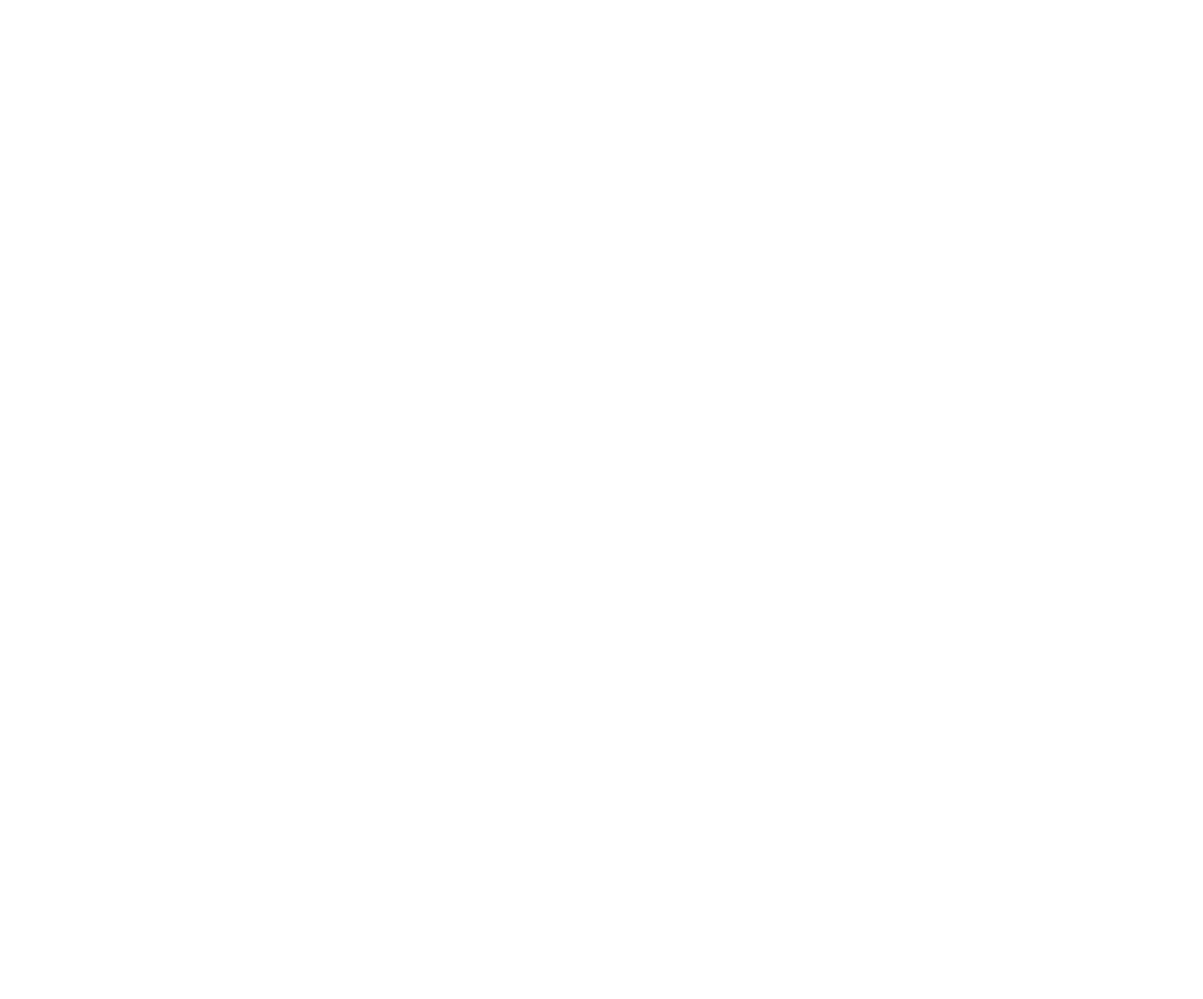
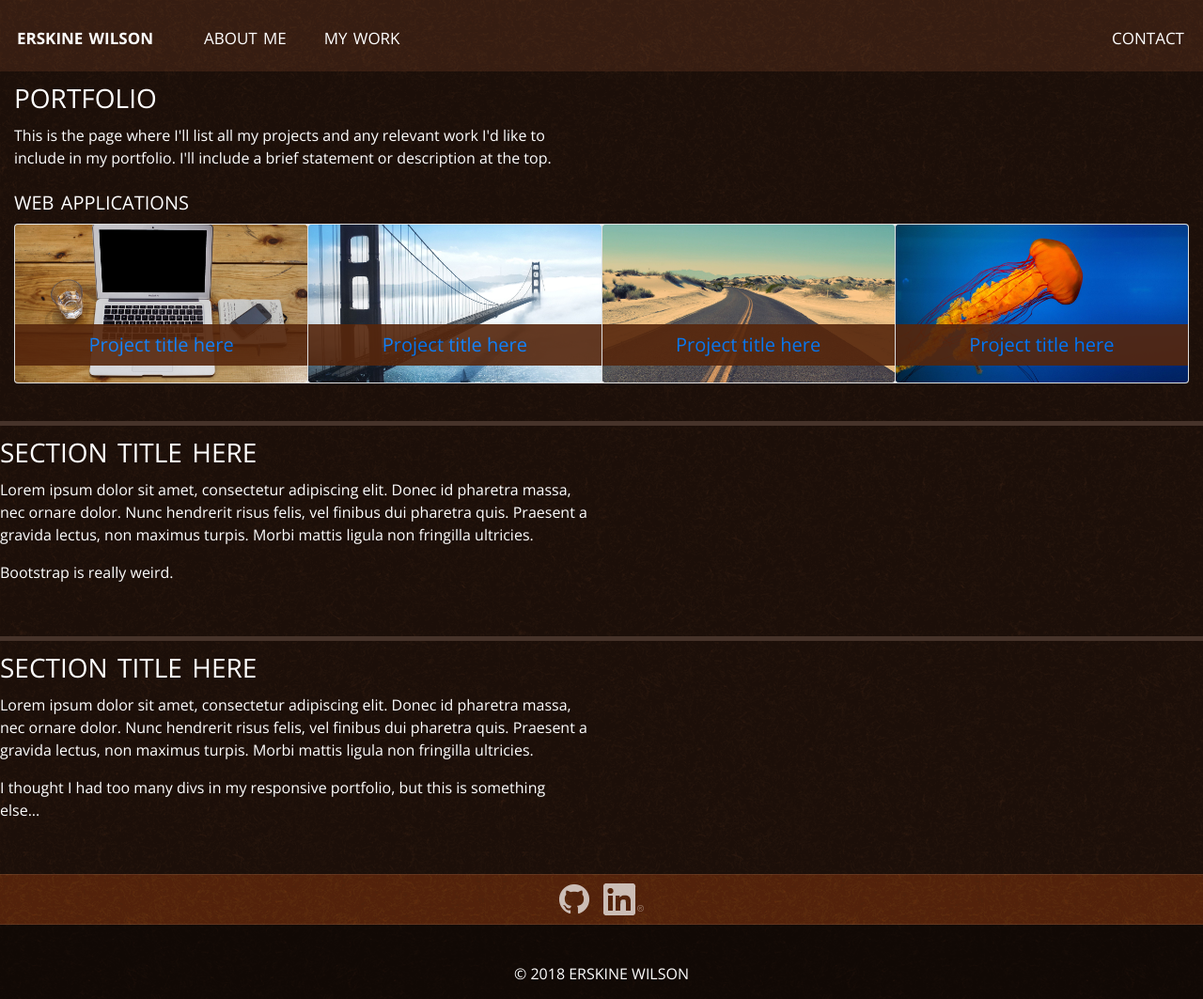
Before and after one commit to erskine1/Bootstrap-Portfolio, a plain HTML site: page portfolio.html in a window 1280 px wide. Shown: the whole page at 94% size. Before the commit the page ends 800 px from the top, so only its background shows below. Drawn offline with nearby package versions, Linux system fonts and the light colour scheme.

Commit message:
made card titles into links

```diff
--- a/assets/css/style.css
+++ b/assets/css/style.css
@@ -2,6 +2,18 @@ body {
   background-image: url("../images/zwartevilt_brown.png");
   color: #ffffff;
   font-family: 'Open Sans', Arial, sans-serif;
+}
+
+h1, h2, h3, .navbar-brand, li a {
+  font-variant: small-caps;
+}
+
+.navbar-brand, li a {
+  font-size: 24px;
+}
+
+.navbar-brand {
+  font-weight: 700;
 }
 
 .navbar, .navbar-expand-lg, .navbar-light, .bg-light {
@@ -15,7 +27,7 @@ body {
 
 .navbar-light .navbar-brand {
   color: #fff;
-  padding: 16px;
+  padding: 18px;
 }
 
 .navbar {
--- a/portfolio.html
+++ b/portfolio.html
@@ -0,0 +1,134 @@
+<!DOCTYPE HTML>
+<html lang="en-us">
+  <head>
+    <meta charset="UTF-8">
+    <title>erskine</title>
+    <meta name="viewport" content="width=device-width, initial-scale=1">
+    <link rel="stylesheet" href="https://stackpath.bootstrapcdn.com/bootstrap/4.1.3/css/bootstrap.min.css" integrity="sha384-MCw98/SFnGE8fJT3GXwEOngsV7Zt27NXFoaoApmYm81iuXoPkFOJwJ8ERdknLPMO" crossorigin="anonymous">
+    <link rel="stylesheet" type="text/css" href="assets/css/style.css">
+    <link href="https://fonts.googleapis.com/css?family=Open+Sans:400,700" rel="stylesheet">
+  </head>
+
+  <body>
+
+    <nav class="navbar navbar-expand-lg navbar-light bg-light">
+      <a class="navbar-brand" href="index.html">erskine wilson</a>
+      <button class="navbar-toggler" type="button" data-toggle="collapse" data-target="#toggler" aria-controls="toggler" aria-expanded="false" aria-label="Toggle navigation">
+        <span class="navbar-toggler-icon"></span>
+      </button>
+
+      <div class="collapse navbar-collapse" id="toggler">
+        <ul class="navbar-nav mr-auto">
+          <li class="nav-item">
+            <a class="nav-link" href="#">about me</a>
+          </li>
+          <li class="nav-item">
+            <a class="nav-link" href="portfolio.html">my work</a>
+          </li>
+        </ul>
+        <ul class="navbar-nav ml-auto">
+          <li class="nav-item">
+            <a class="nav-link" href="contact.html">contact</a>
+          </li>
+        </ul>
+      </div>
+    </nav>
+
+    <div class="container-fluid">
+
+      <div class="row">
+        <div class="col-lg-6">
+          <h1>portfolio</h1>
+            <p>This is the page where I'll list all my projects and any relevant work I'd like to include in my portfolio.
+              I'll include a brief statement or description at the top.
+            </p>
+        </div>
+      </div>
+
+      <h3>web applications</h3>
+
+      <div class="row">
+
+        <div class="card-group col-lg-12">
+          <div class="card text-center text-white">
+            <img class="card-img" src="assets/images/tile_1.jpg" alt="placeholder"/>
+            <div class="card-img-overlay">
+                <a href="#"><h5 class="card-title">Project title here</h5></a>
+            </div>
+          </div>
+          <div class="card text-center text-white">
+            <img class="card-img" src="assets/images/tile_2.jpg" alt="placeholder"/>
+            <div class="card-img-overlay">
+              <a href="#"><h5 class="card-title">Project title here</h5></a>
+            </div>
+          </div>
+          <div class="card text-center text-white">
+            <img class="card-img" src="assets/images/tile_3.jpg" alt="placeholder"/>
+            <div class="card-img-overlay">
+              <a href="#"><h5 class="card-title">Project title here</h5></a>
+            </div>
+          </div>
+          <div class="card text-center text-white">
+            <img class="card-img" src="assets/images/tile_4.jpg" alt="placeholder"/>
+            <div class="card-img-overlay">
+              <a href="#"><h5 class="card-title">Project title here</h5></a>
+            </div>
+          </div>
+          </div>
+        </div>
+
+      </div>
+
+        <div class="divider"></div>
+
+        <div class="row">
+          <div class="col-lg-6">
+            <h1>section title here</h1>
+
+            <p>Lorem ipsum dolor sit amet, consectetur adipiscing elit. Donec id pharetra massa, nec ornare dolor. Nunc
+              hendrerit risus felis, vel finibus dui pharetra quis. Praesent a gravida lectus, non maximus turpis. Morbi
+              mattis ligula non fringilla ultricies.</p>
+            <p>Bootstrap is really weird.</p>
+          </div>
+        </div>
+
+        <div class="divider"></div>
+
+        <div class="row">
+            <div class="col-lg-6">
+              <h1>section title here</h1>
+
+              <p>Lorem ipsum dolor sit amet, consectetur adipiscing elit. Donec id pharetra massa, nec ornare dolor. Nunc
+                hendrerit risus felis, vel finibus dui pharetra quis. Praesent a gravida lectus, non maximus turpis. Morbi
+                mattis ligula non fringilla ultricies.</p>
+
+              <p>I thought I had too many divs in my responsive portfolio, but this is something else...</p>
+            </div>
+          </div>
+
+          <div class="row">
+            <footer class="col-lg-12 footer-social">
+              <a href="https://github.com/erskine1" target="_blank"><img src="assets/images/GitHub-Mark-Light-32px.png"/></a>
+              <a href="https://www.linkedin.com/in/erskine-wilson-1856a9167/" target="_blank"><img src="assets/images/In-White-34px-R.png"/></a>
+            </footer>
+          </div>
+
+          <div class="row">
+              <footer class="col-lg-12 footer-pane">
+                <div class="pane-content">
+                  &copy; 2018 Erskine Wilson
+                </div>
+              </footer>
+            </div>
+
+        </div>
+
+
+
+    <script src="https://code.jquery.com/jquery-3.3.1.slim.min.js" integrity="sha384-q8i/X+965DzO0rT7abK41JStQIAqVgRVzpbzo5smXKp4YfRvH+8abtTE1Pi6jizo" crossorigin="anonymous"></script>
+    <script src="https://cdnjs.cloudflare.com/ajax/libs/popper.js/1.14.3/umd/popper.min.js" integrity="sha384-ZMP7rVo3mIykV+2+9J3UJ46jBk0WLaUAdn689aCwoqbBJiSnjAK/l8WvCWPIPm49" crossorigin="anonymous"></script>
+    <script src="https://stackpath.bootstrapcdn.com/bootstrap/4.1.3/js/bootstrap.min.js" integrity="sha384-ChfqqxuZUCnJSK3+MXmPNIyE6ZbWh2IMqE241rYiqJxyMiZ6OW/JmZQ5stwEULTy" crossorigin="anonymous"></script>
+
+  </body>
+
+</html>
```
Also changed, not shown: index.html (+10 -10 lines).
